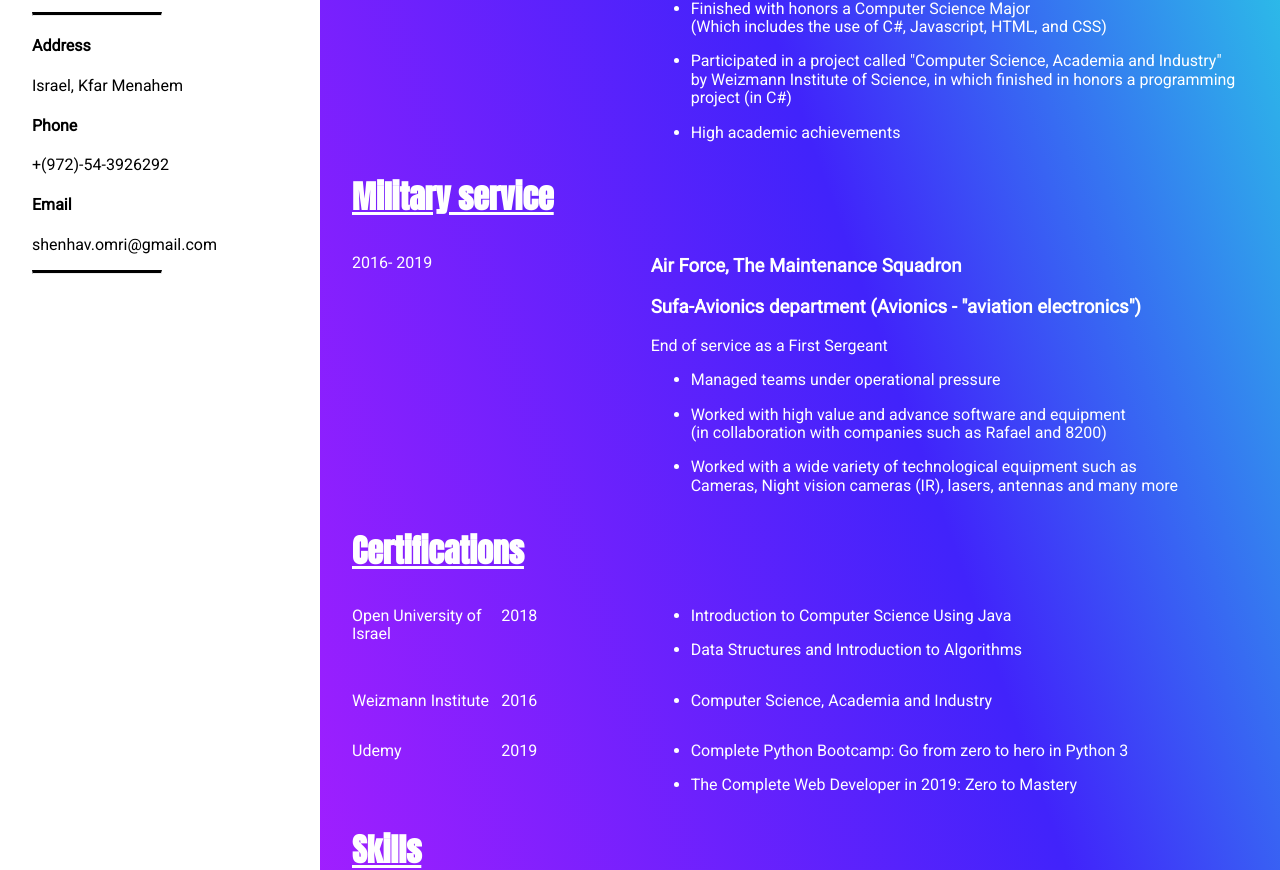
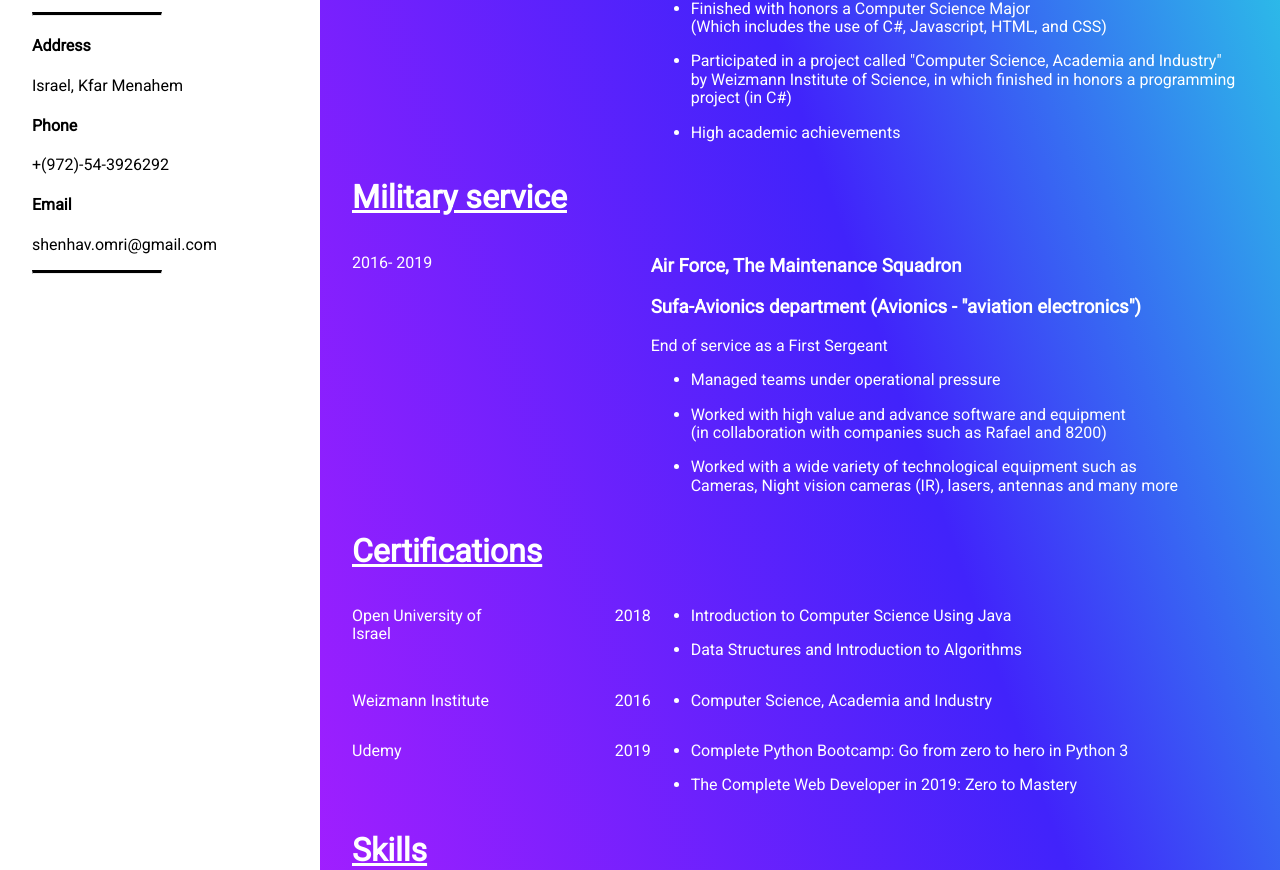
Before and after one commit to OmriGalShen/My-Portfolio, a React (Create React App) app: page /resume in a window 1280 px wide. Shown: the part 504-1374 px from the top of the page. Built offline with nearby package versions, Linux system fonts and the light colour scheme.

Commit message:
fixed fonts

```diff
--- a/src/components/content/resume/Resume.css
+++ b/src/components/content/resume/Resume.css
@@ -1,5 +1,6 @@
 h1 {
   text-decoration: underline;
+  font-family: "Roboto", sans-serif;
 }
 
 p {
--- a/src/components/content/resume/description/Certifications.js
+++ b/src/components/content/resume/description/Certifications.js
@@ -10,7 +10,7 @@ const Certifications = () => {
           <p>Open University of Israel</p>
         </Grid>
         <Grid item md={2} xs={6}>
-          <p>2018</p>
+          <p className="tr">2018</p>
         </Grid>
         <Grid item md={8} xs={12}>
           <ul>
@@ -28,7 +28,7 @@ const Certifications = () => {
           <p>Weizmann Institute </p>
         </Grid>
         <Grid item md={2} xs={6}>
-          <p>2016 </p>
+          <p className="tr">2016 </p>
         </Grid>
         <Grid item md={8} xs={12}>
           <ul>
@@ -43,7 +43,7 @@ const Certifications = () => {
           <p>Udemy </p>
         </Grid>
         <Grid item md={2} xs={6}>
-          <p>2019 </p>
+          <p className="tr">2019 </p>
         </Grid>
         <Grid item md={8} xs={12}>
           <ul>
```
